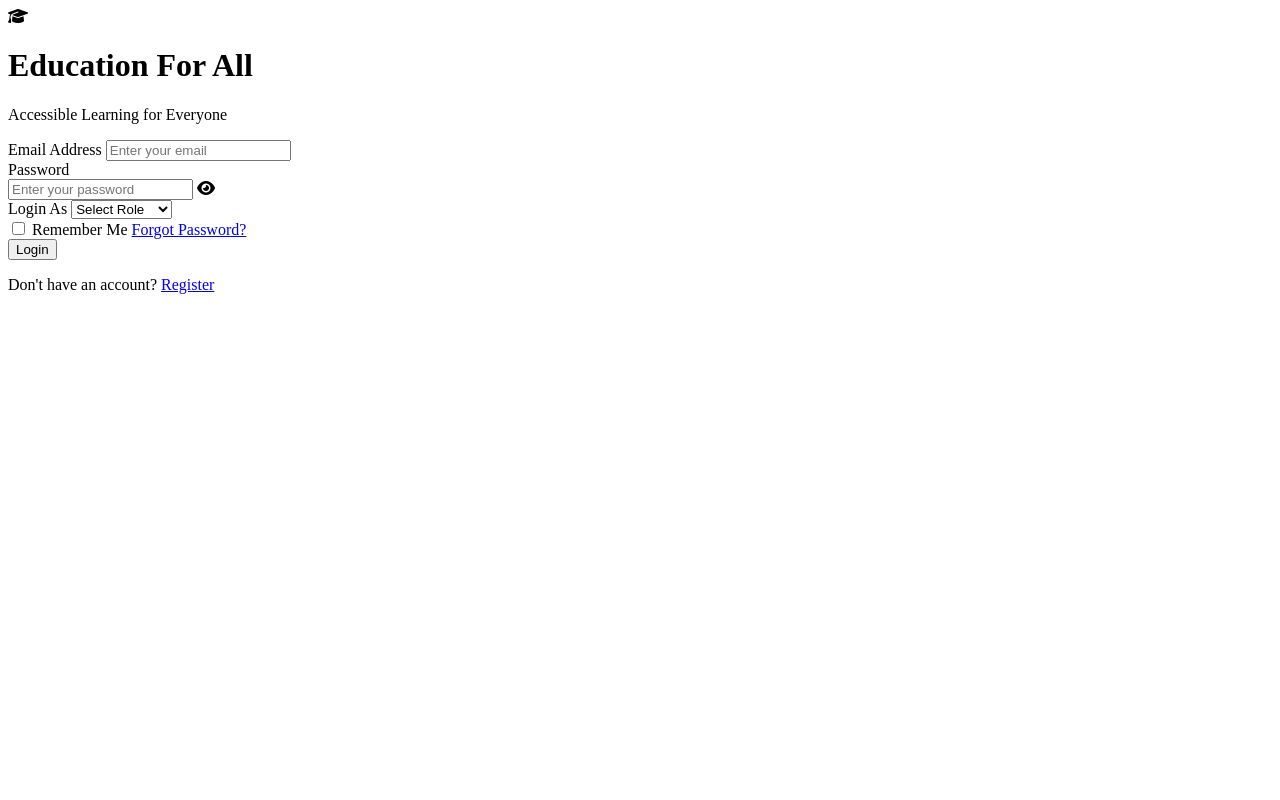
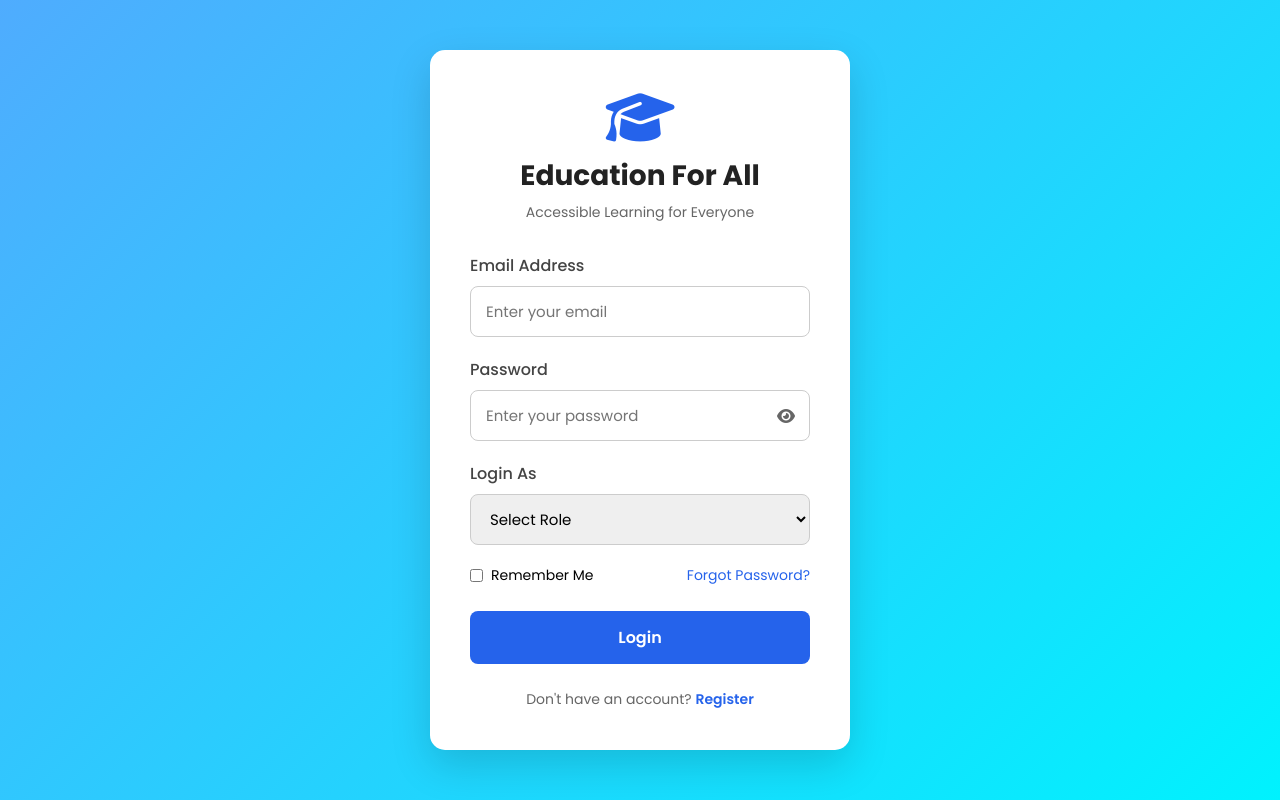
Before and after one commit to Nepomunezero/Educationforall, a website: page frontend/shared/login.html in a window 1280 px wide. Drawn offline with Linux system fonts and the light colour scheme; files whose address does not match are found by name.

Commit message:
added docs and linked login and user pages

```diff
--- /dev/null
+++ b/frontend/shared/css/style.css
@@ -0,0 +1,212 @@
+/* ===========================
+   Google Font
+=========================== */
+@import url('https://fonts.googleapis.com/css2?family=Poppins:wght@300;400;500;600;700&display=swap');
+
+*{
+    margin:0;
+    padding:0;
+    box-sizing:border-box;
+    font-family:'Poppins',sans-serif;
+}
+
+body{
+    min-height:100vh;
+    display:flex;
+    justify-content:center;
+    align-items:center;
+    background:linear-gradient(135deg,#4facfe,#00f2fe);
+    padding:20px;
+}
+
+/* ===========================
+   Login Container
+=========================== */
+
+.login-container{
+    width:100%;
+    display:flex;
+    justify-content:center;
+    align-items:center;
+}
+
+.login-card{
+    width:420px;
+    background:#fff;
+    border-radius:15px;
+    padding:40px;
+    box-shadow:0 15px 40px rgba(0,0,0,.15);
+}
+
+/* ===========================
+   Logo
+=========================== */
+
+.logo{
+    text-align:center;
+    margin-bottom:30px;
+}
+
+.logo i{
+    font-size:55px;
+    color:#2563eb;
+    margin-bottom:10px;
+}
+
+.logo h1{
+    color:#222;
+    font-size:28px;
+    margin-bottom:5px;
+}
+
+.logo p{
+    color:#666;
+    font-size:14px;
+}
+
+/* ===========================
+   Form
+=========================== */
+
+.input-group{
+    margin-bottom:20px;
+}
+
+.input-group label{
+    display:block;
+    margin-bottom:8px;
+    font-weight:500;
+    color:#444;
+}
+
+.input-group input,
+.input-group select{
+
+    width:100%;
+    padding:13px 15px;
+    border:1px solid #ccc;
+    border-radius:8px;
+    outline:none;
+    font-size:15px;
+    transition:.3s;
+}
+
+.input-group input:focus,
+.input-group select:focus{
+
+    border-color:#2563eb;
+}
+
+/* ===========================
+   Password
+=========================== */
+
+.password-box{
+    position:relative;
+}
+
+.password-box i{
+
+    position:absolute;
+    right:15px;
+    top:50%;
+    transform:translateY(-50%);
+    cursor:pointer;
+    color:#666;
+}
+
+/* ===========================
+   Remember
+=========================== */
+
+.remember{
+
+    display:flex;
+    justify-content:space-between;
+    align-items:center;
+    margin-bottom:25px;
+    font-size:14px;
+}
+
+.remember label{
+
+    display:flex;
+    align-items:center;
+    gap:8px;
+}
+
+.remember a{
+
+    text-decoration:none;
+    color:#2563eb;
+}
+
+.remember a:hover{
+
+    text-decoration:underline;
+}
+
+/* ===========================
+   Button
+=========================== */
+
+.login-btn{
+
+    width:100%;
+    padding:14px;
+    border:none;
+    border-radius:8px;
+    background:#2563eb;
+    color:white;
+    font-size:16px;
+    font-weight:600;
+    cursor:pointer;
+    transition:.3s;
+}
+
+.login-btn:hover{
+
+    background:#1d4ed8;
+}
+
+/* ===========================
+   Footer
+=========================== */
+
+.footer-text{
+
+    text-align:center;
+    margin-top:25px;
+    color:#666;
+    font-size:14px;
+}
+
+.footer-text a{
+
+    text-decoration:none;
+    color:#2563eb;
+    font-weight:600;
+}
+
+.footer-text a:hover{
+
+    text-decoration:underline;
+}
+
+/* ===========================
+   Responsive
+=========================== */
+
+@media(max-width:500px){
+
+    .login-card{
+
+        width:100%;
+        padding:30px 25px;
+    }
+
+    .logo h1{
+
+        font-size:24px;
+    }
+}
--- a/frontend/users/login.html
+++ b/frontend/shared/login.html
@@ -6,7 +6,7 @@
     <title>Education For All | Login</title>
 
     <!-- Shared CSS -->
-    <link rel="stylesheet" href="shared/css/style.css">
+    <link rel="stylesheet" href="./css/style.css">
 
     <!-- Font Awesome -->
     <link rel="stylesheet"
```
Also changed, not shown: frontend/admin/dashboard.html (+1 -1 lines), frontend/admin/reports.html (+1 -1 lines), frontend/admin/resources.html (+1 -1 lines), frontend/admin/settings.html (+1 -1 lines), frontend/admin/users.html (+1 -1 lines), frontend/users/dashboard.html (+1 -1 lines), frontend/users/favorites.html (+1 -1 lines), frontend/users/history.html (+1 -1 lines), frontend/users/library.html (+1 -1 lines), frontend/users/profile.html (+1 -1 lines), frontend/users/translator.html (+1 -1 lines), diagrams/activity/activityDiagram.png (added), diagrams/class/classDiagram.png (added), diagrams/sequence/sequenceDiagram.png (added), 1 more files, 1 other file.
